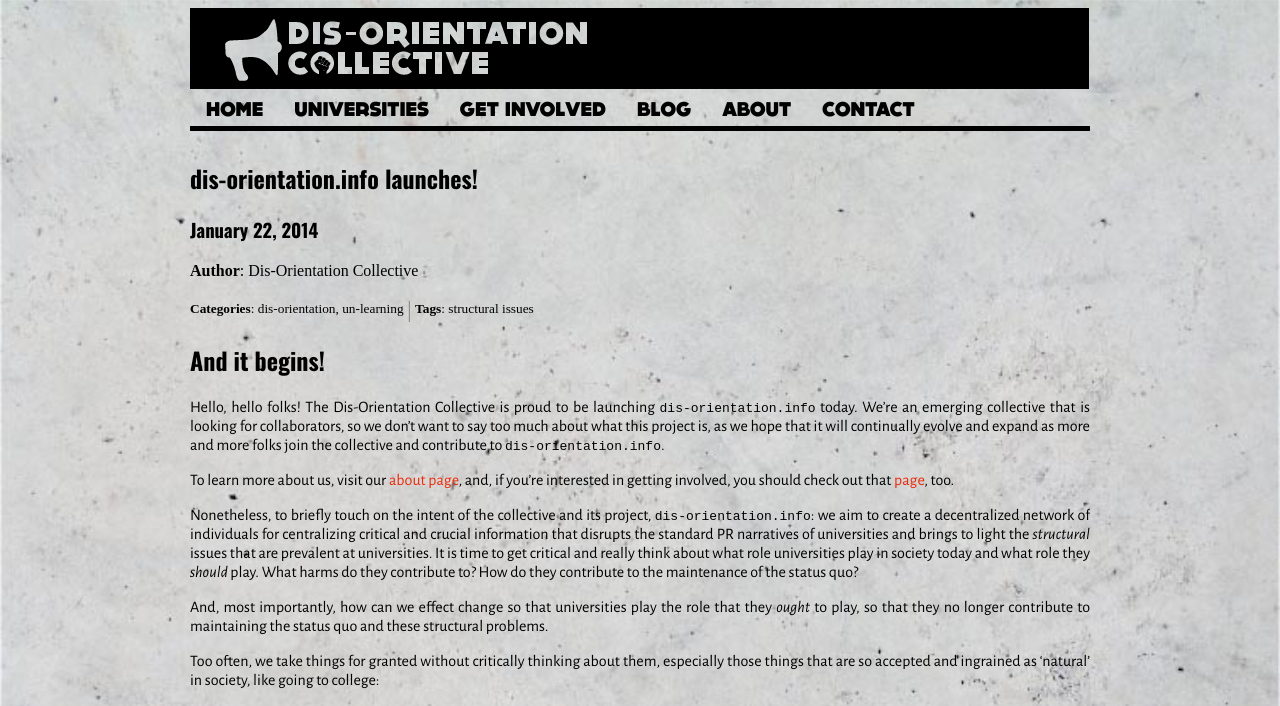
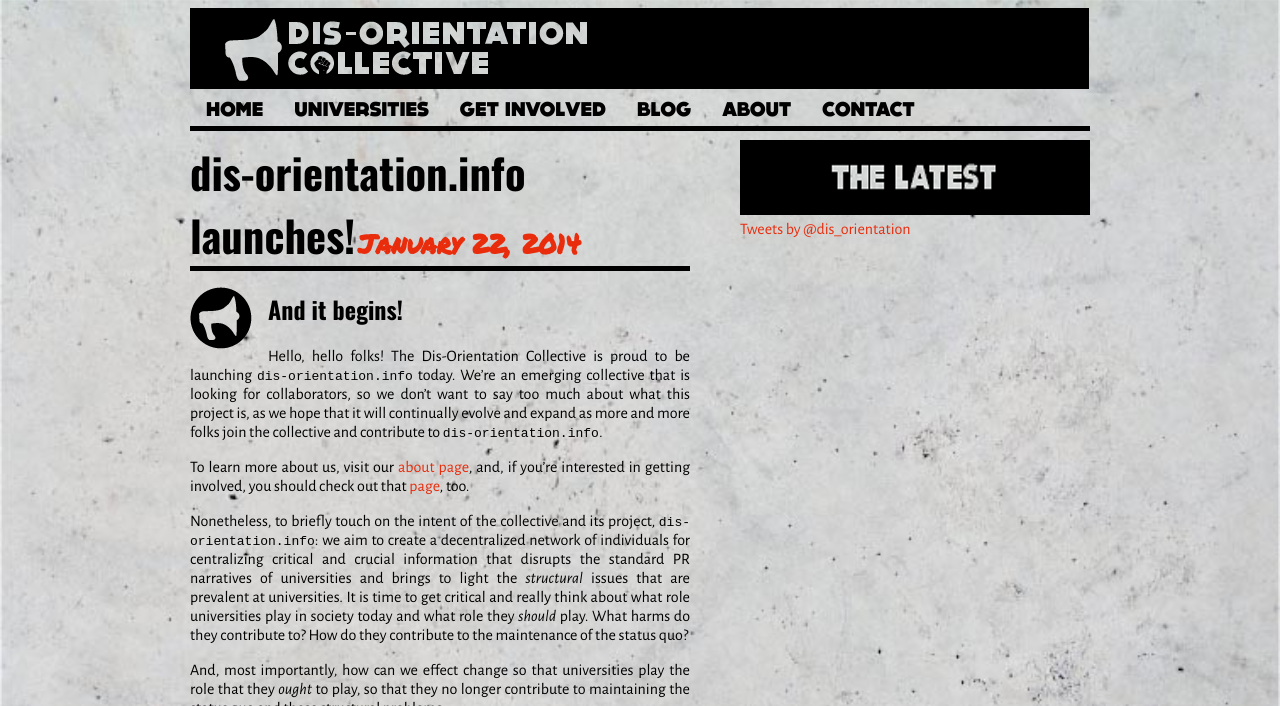
Before and after one commit to dis-orientation/dis-orientation.github.io, a Jekyll site: the page built from _posts/2014-01-22-dis-orientation-info-launches.md, in a window 1280 px wide. Shown: the top 706 px of the page. Built offline with Jekyll 4.4.1, drawn with Linux system fonts in a browser that asks for light colours; some web fonts are replaced; comment, search, counter and statistics services are not loaded; grey boxes are pictures that could not be loaded.

Commit message:
Individual blog styling; still lots of clean up left

```diff
--- a/_config.yml
+++ b/_config.yml
@@ -3,8 +3,6 @@ description: "All the things you ought to know about universities"
 
 url: "http://localhost:4000/"
 
-paginate: 10
-
 markdown: kramdown
 permalink: pretty
 highlighter: pygments
--- a/_includes/footer.html
+++ b/_includes/footer.html
@@ -2,7 +2,7 @@
 
 			<div id="footer-wrapper">
 
-				<div id="footer"><p><span style="vertical-align:-1.2em"><a rel="license" href="http://creativecommons.org/licenses/by-nc-sa/4.0/"><img width="60" alt="Creative Commons License" style="border-width:0" src="http://i.creativecommons.org/l/by-nc-sa/4.0/88x31.png" /></a></span> &nbsp; All content is licensed under a <a rel="license" href="http://creativecommons.org/licenses/by-nc-sa/4.0/">Creative Commons Attribution-NonCommercial-ShareAlike 4.0 International License</a></p></div><!-- END footer div-->
+				<div id="footer"><p><span style="vertical-align:-0.5em"><a rel="license" href="http://creativecommons.org/licenses/by-nc-sa/4.0/"><img width="60" alt="Creative Commons License" style="border-width:0" src="http://i.creativecommons.org/l/by-nc-sa/4.0/88x31.png" /></a></span> &nbsp; All content is licensed under a <a rel="license" href="http://creativecommons.org/licenses/by-nc-sa/4.0/">Creative Commons Attribution-NonCommercial-ShareAlike 4.0 International License</a></p></div><!-- END footer div-->
 
 			</div><!-- END footer-wrapper div-->
 
--- a/_layouts/post-default.html
+++ b/_layouts/post-default.html
@@ -1,12 +1,21 @@
 {% include header.html %}
 
-<h2>{{ page.title }}</h2>
-<h3>{{ page.date | date: "%B %e, %Y" }}</h3>
-<p class="meta-post"><span style="font-weight:800;">Author</span>: {{ page.author }}</p>
-<p class="meta-post" style="font-size:smaller">
-<span style="font-weight:800;">Categories</span>: {{ page.categories | join: ', ' }} <span style="color:#8E8E8E;font-weight:300;font-size:x-large;vertical-align:middle;">|</span> <span style="font-weight:800;">Tags</span>: {{ page.tags | join: ', ' }}
-</p>
+<div id="split-left-content-wrapper" >
 
-{{ content }}
+	<div id="blog-metadata-for-individual-post">
+	<h2 class="post-title-individual-post">{{ page.title }}</h2>
+	<h3 class="date-individual-post">{{ page.date | date: "%B %e, %Y" }}</h3>
+	</div><!-- END blog-metadata-for-individual-post div-->
+
+<img src="{{ site.url}}css/images/megaphonecircle.png" style="float:left; margin-right: 1em;" /> {{ content }}
+
+</div><!-- END split-left-content-wrapper div-->
+
+<div id="split-right-content-wrapper" >
+<img src="{{ site.url }}/css/images/the-latest.png" />
+<a class="twitter-timeline" href="https://twitter.com/dis_orientation" data-widget-id="515337549854679040">Tweets by @dis_orientation</a> <script>!function(d,s,id){var js,fjs=d.getElementsByTagName(s)[0],p=/^http:/.test(d.location)?'http':'https';if(!d.getElementById(id)){js=d.createElement(s);js.id=id;js.src=p+"://platform.twitter.com/widgets.js";fjs.parentNode.insertBefore(js,fjs);}}(document,"script","twitter-wjs");</script>
+</div><!-- END split-right-content-wrapper div-->
+
+<div class="clear"><!-- --></div>
 
 {% include footer.html %}
--- a/_posts/2014-01-22-dis-orientation-info-launches.md
+++ b/_posts/2014-01-22-dis-orientation-info-launches.md
@@ -21,7 +21,7 @@ And, most importantly, how can we effect change so that universities play the ro
 
 Too often, we take things for granted without critically thinking about them, especially those things that are so accepted and ingrained as 'natural' in society, like going to college:
 
-<iframe style="display:block;margin:0 auto;" width="560" height="315" src="//www.youtube.com/embed/DH0FYpIyJ0E" frameborder="0" allowfullscreen></iframe>
+<iframe style="display:block;margin:0 auto;" width="400" height="225" src="//www.youtube.com/embed/DH0FYpIyJ0E" frameborder="0" allowfullscreen></iframe>
 
 <p style="text-align:center;font-size:smaller;">Rheum, a short film by the <a href="http://www.thenortonbrothers.com/">Norton Brothers</a>.</p>
 
--- a/css/main.css
+++ b/css/main.css
@@ -155,7 +155,7 @@ DIV CONTAINERS AND SOME STYLING THEREOF:
 
 #footer p{
 	text-align: center;
-	font-size: 0.45em;
+	font-size: small;
 }
 
 CLASS FOR CLEARFIX:
@@ -279,6 +279,7 @@ STYLING FOR BLOG POSTS ON MAIN BLOG PAGE:
 .date{
 	font-size: larger;
 	font-family: 'Permanent Marker', cursive;
+	color: #E82C0C;
 }
 
 /*
@@ -286,6 +287,21 @@ STYLING FOR INDIVIDUAL BLOG POSTS:
 ----------------------------------------------------
 */
 
-.meta-post{
-	font-family: "Times New Roman", Times, serif;
+#blog-metadata-for-individual-post{
+	width: 100%;
+	border-bottom: 5px solid black;
+	margin-bottom: 1em;
 }
+
+.post-title-individual-post{
+	font-family: 'Oswald', sans-serif;
+	font-size: 32pt;
+	display: inline;
+}
+
+.date-individual-post{
+	font-size: 20pt;
+	font-family: 'Permanent Marker', cursive;
+	color: #E82C0C;
+	display: inline;
+}
```
